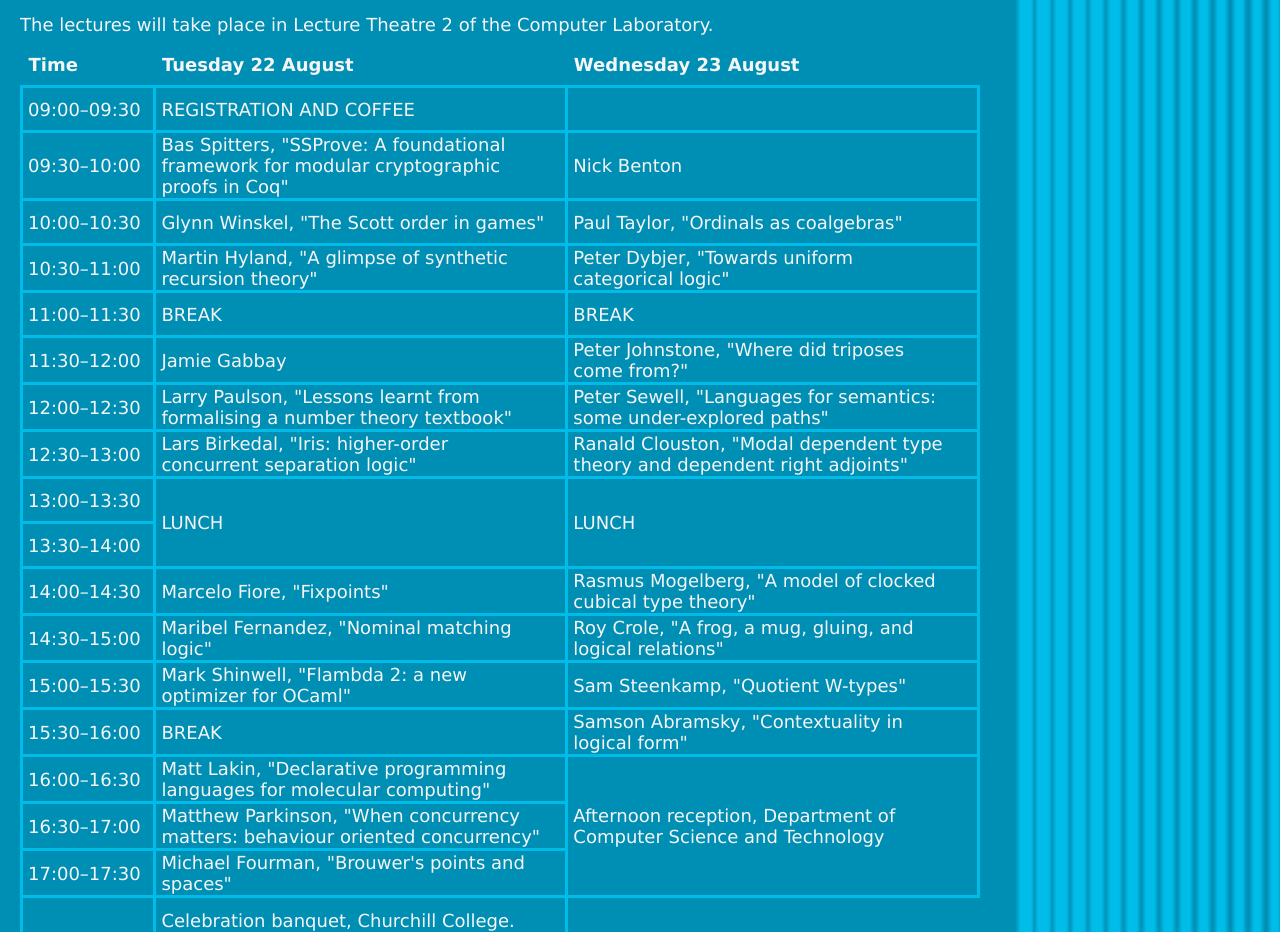
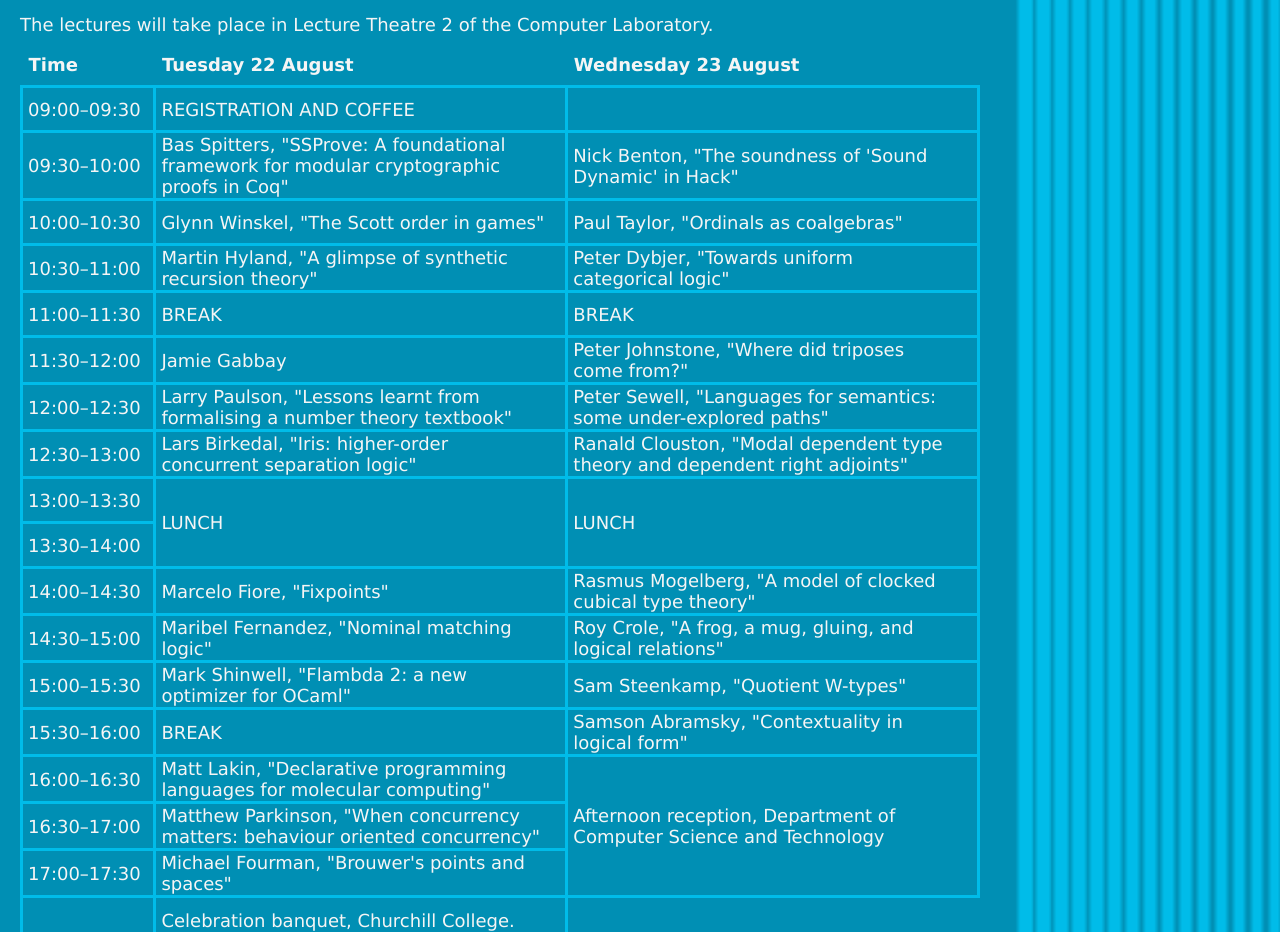
Before and after one commit to jamievicary/pittsposium, a plain HTML site: page index.html in a window 1280 px wide. Shown: the part 800-1732 px from the top of the page. Drawn offline with Linux system fonts and the light colour scheme.

Commit message:
nick benton title

```diff
--- a/index.html
+++ b/index.html
@@ -59,7 +59,7 @@ over four decades. <a href="pittsposium_bio.pdf">A longer biography is available
               <tr>
                 <td>09:30–10:00</td>
                 <td>Bas Spitters, "SSProve: A foundational framework for modular cryptographic proofs in Coq"</td>
-                <td>Nick Benton</td>
+                <td>Nick Benton, "The soundness of 'Sound Dynamic' in Hack"</td>
               </tr>
               <tr>
                 <td>10:00–10:30</td>
```
